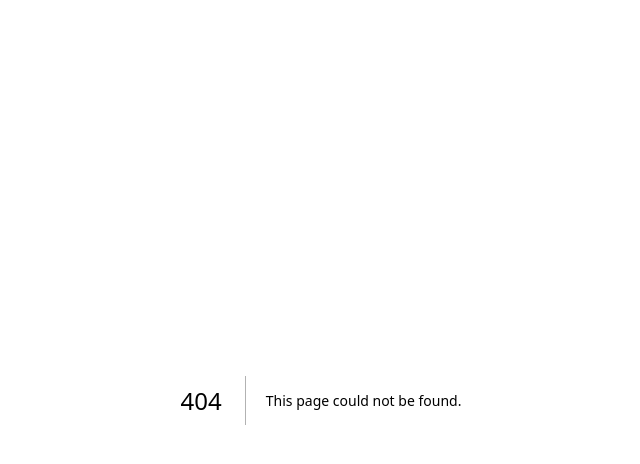
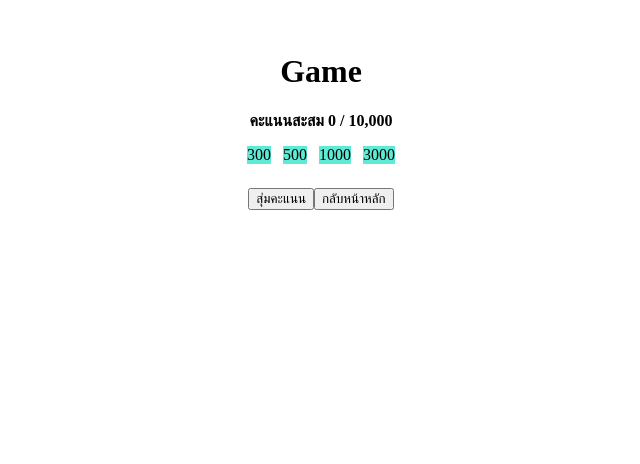
Before and after one commit to Pannnomaly/nextzy-gamification, a Next.js app in the folder frontend/: page /game in a window 1280 px wide. Before the commit this address had no page. Shown: the top 464 px of the page, without its empty margins (319-959 px from the left). Built offline with nearby package versions, Linux system fonts and the light colour scheme; no server answers.

Commit message:
feat(game): complete game play flow with locked animation and result modal

```diff
--- /dev/null
+++ b/frontend/src/app/game/page.tsx
@@ -0,0 +1,142 @@
+"use client";
+
+import { useState, useEffect } from "react";
+import { api } from "@/src/lib/api";
+import { useRouter } from "next/navigation";
+import PrimaryActionButton from "@/src/components/PrimaryActionButton";
+import GameResultModal from "@/src/components/GameResultModal";
+
+const SCORES = [300, 500, 1000, 3000];
+
+export default function GamePage() {
+
+  const router = useRouter();
+
+  const [totalScore, setTotalScore] = useState<number>(0);
+  const [displayTotalScore, setDisplayTotalScore] = useState<number>(0);
+  const [isPlaying, setIsPlaying] = useState(false);
+  const [isMaxReached, setIsMaxReached] = useState(false);
+
+  const [lockedResult, setLockedResult] = useState<number | null>(null);
+  const [fadedScores, setFadedScores] = useState<number[]>([]);
+  const [revealResult, setRevealResult] = useState(false);
+
+  const [earnedScore, setEarnedScore] = useState<number | null>(null);
+  const [showResultModal, setShowResultModal] = useState(false);
+
+  useEffect(() => {
+    const fetchSummary = async () => {
+      try {
+        const summary = await api.getUserSummary();
+        setTotalScore(summary.totalScore);
+        setDisplayTotalScore(summary.totalScore);
+      } catch (error) {
+        console.error("Failed to fetch user summary", error);
+      }
+    };
+
+    fetchSummary();
+  }, []);
+
+  const handlePlay = async () => {
+    if (isPlaying || isMaxReached) return;
+
+    setIsPlaying(true);
+    setRevealResult(false);
+    setFadedScores([]);
+
+    try {
+      const result = await api.playGame();
+
+      setLockedResult(result.earnedScore);
+      setTotalScore(result.totalScore);
+      setIsMaxReached(result.isMaxScoreReached);
+
+      startAnimation(result.earnedScore);
+    } catch (error) {
+      console.error(error);
+      setIsPlaying(false);
+    }
+  };
+
+  const startAnimation = (finalScore: number) => {
+    let remaining = [...SCORES];
+
+    const interval = setInterval(() => {
+      if (remaining.length <= 1) {
+        clearInterval(interval);
+
+        setRevealResult(true);
+        setEarnedScore(finalScore);
+        setDisplayTotalScore(totalScore + finalScore);
+        setShowResultModal(true);
+        setIsPlaying(false);
+        return;
+      }
+
+      const candidates = remaining.filter((s) => s !== finalScore);
+      const randomIndex = Math.floor(Math.random() * candidates.length);
+      const scoreToFade = candidates[randomIndex];
+
+      setFadedScores((prev) => [...prev, scoreToFade]);
+      remaining = remaining.filter((s) => s !== scoreToFade);
+    }, 350);
+  };
+
+  return (
+    <>
+      <main style={{ padding: 24, textAlign: "center" }}>
+        <h1>Game</h1>
+        <p style={{ fontWeight: "bold", marginBottom: 16 }}>
+          คะแนนสะสม {displayTotalScore.toLocaleString()} / 10,000
+        </p>
+
+        <div
+          style={{
+            display: "flex",
+            gap: 12,
+            justifyContent: "center",
+            marginBottom: 24,
+          }}
+        >
+          {SCORES.map((score) => {
+            const isFaded = fadedScores.includes(score);
+            const isFinal = revealResult && score === lockedResult;
+
+            return (
+              <div
+                key={score}
+                style={{
+                  opacity: isFaded ? 0.25 : 1,
+                  background: isFinal ? "#34d399" : "#5eead4",
+                  transform: isFinal ? "scale(1.05)" : "scale(1)",
+                  transition: "all 0.3s ease",
+                }}
+              >
+                {score}
+              </div>
+            );
+          })}
+        </div>
+
+        <button onClick={handlePlay} disabled={isPlaying || isMaxReached}>
+          {isMaxReached
+            ? "คะแนนครบแล้ว"
+            : isPlaying
+              ? "กำลังสุ่ม..."
+              : "สุ่มคะแนน"}
+        </button>
+
+        <PrimaryActionButton
+          label="กลับหน้าหลัก"
+          onClick={() => router.push("/")}
+        />
+      </main>
+      <GameResultModal
+        open={showResultModal && earnedScore !== null}
+        earnedScore={earnedScore ?? 0}
+        onClose={() => setShowResultModal(false)}
+      />
+    </>
+  );
+}
--- /dev/null
+++ b/frontend/src/components/GameResultModal.tsx
@@ -0,0 +1,41 @@
+type GameResultModalProps = {
+  open: boolean;
+  earnedScore: number;
+  onClose: () => void;
+};
+
+export default function GameResultModal({
+  open,
+  earnedScore,
+  onClose,
+}: GameResultModalProps) {
+  if (!open) return null;
+
+  return (
+    <div className="fixed inset-0 z-50 flex items-center justify-center bg-black/30">
+      <div className="bg-white rounded-2xl p-6 w-[300px] text-center relative">
+        <button
+          onClick={onClose}
+          className="absolute top-3 right-3 text-gray-400 hover:text-gray-600"
+        >
+          ✕
+        </button>
+
+        <h2 className="text-lg font-bold mb-2">ได้รับ</h2>
+
+        <div className="text-3xl font-bold text-green-600 mb-2">
+          {earnedScore.toLocaleString()}
+        </div>
+
+        <p className="text-sm text-gray-600 mb-6">คะแนน</p>
+
+        <button
+          onClick={onClose}
+          className="bg-yellow-400 text-white px-6 py-2 rounded-full w-full"
+        >
+          ปิด
+        </button>
+      </div>
+    </div>
+  );
+}
--- /dev/null
+++ b/frontend/src/components/PrimaryActionButton.tsx
@@ -0,0 +1,18 @@
+type PrimaryActionButtonProps = {
+  label: string;
+  onClick: () => void;
+};
+
+export default function PrimaryActionButton({
+  label,
+  onClick,
+}: PrimaryActionButtonProps) {
+  return (
+    <button
+      onClick={onClick}
+      className="w-full bg-yellow-400 text-white py-4 rounded-full text-lg font-bold"
+    >
+      {label}
+    </button>
+  );
+}
--- a/frontend/src/lib/api.ts
+++ b/frontend/src/lib/api.ts
@@ -29,6 +29,12 @@ async function request<T>(
 
   return res.json();
 }
+
+export type PlayGameResponse = {
+  earnedScore: number;
+  totalScore: number;
+  isMaxScoreReached: boolean;
+};
 
 export const api = {
   getUserSummary: () =>
@@ -70,4 +76,9 @@ export const api = {
     request("/reset", {
       method: "POST",
     }),
+
+  playGame: () =>
+  request<PlayGameResponse>("/game/play", {
+    method: "POST",
+  }),
 };
```
Also changed, not shown: frontend/src/app/page.tsx (+8 -1 lines).
